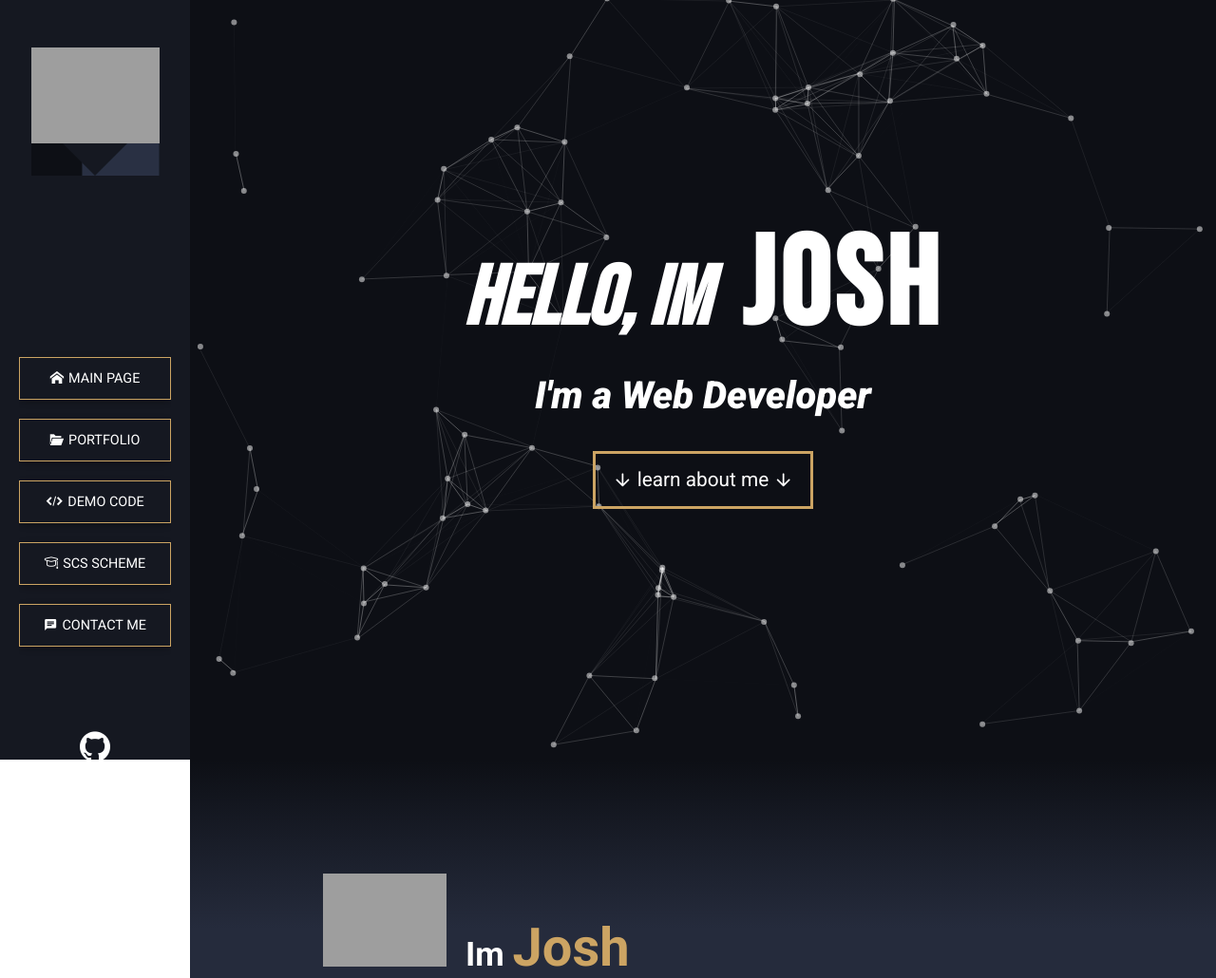
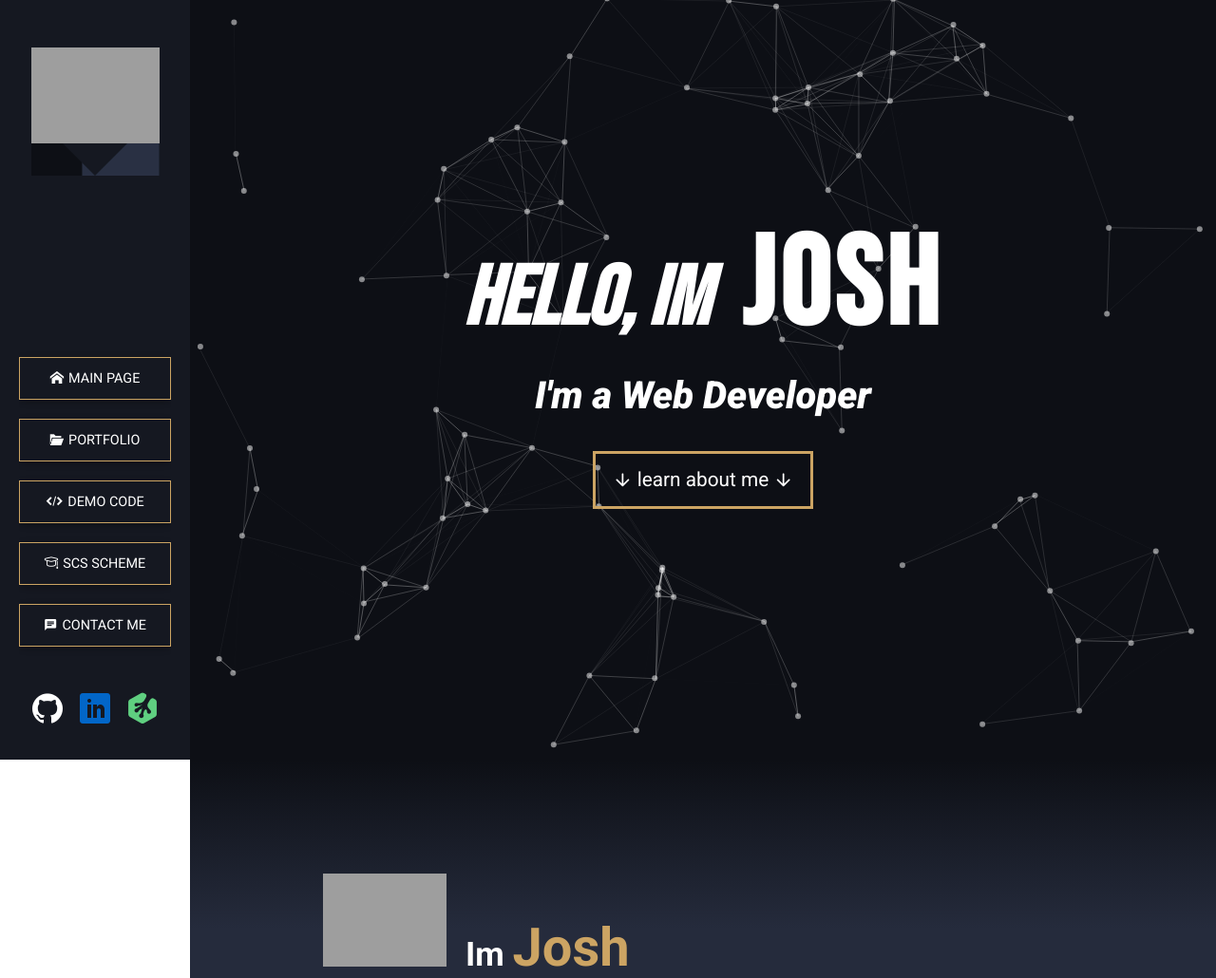
Before and after one commit to JoshR95/portfolioJR95, a PHP site: page /index.php in a window 1280 px wide. Shown: the top 1030 px of the page at 95% size. Run offline with PHP 8.4, Linux system fonts and the light colour scheme; grey boxes are pictures that could not be loaded.

Commit message:
added linked in and treehouse links

```diff
--- a/css/application.css
+++ b/css/application.css
@@ -533,12 +533,17 @@ nav {
 .nav-socials {
   text-align: center;
   padding-bottom: 10px;
-  margin-top: 50px;
+  margin-top: 10px;
 }
 .nav-socials a {
   font-size: 2rem;
   color: white;
   text-decoration: none;
+  padding: 0 5px 0 5px;
+  cursor: pointer;
+}
+.nav-socials a .icon-linkedin {
+  color: #0266c8;
 }
 
 .hamburger {
--- a/images/icomoon-main/style.css
+++ b/images/icomoon-main/style.css
@@ -1,10 +1,10 @@
 @font-face {
   font-family: 'icomoon';
-  src:  url('fonts/icomoon.eot?wg9pmj');
-  src:  url('fonts/icomoon.eot?wg9pmj#iefix') format('embedded-opentype'),
-    url('fonts/icomoon.ttf?wg9pmj') format('truetype'),
-    url('fonts/icomoon.woff?wg9pmj') format('woff'),
-    url('fonts/icomoon.svg?wg9pmj#icomoon') format('svg');
+  src:  url('fonts/icomoon.eot?b3glvv');
+  src:  url('fonts/icomoon.eot?b3glvv#iefix') format('embedded-opentype'),
+    url('fonts/icomoon.ttf?b3glvv') format('truetype'),
+    url('fonts/icomoon.woff?b3glvv') format('woff'),
+    url('fonts/icomoon.svg?b3glvv#icomoon') format('svg');
   font-weight: normal;
   font-style: normal;
   font-display: block;
@@ -139,6 +139,9 @@
 .icon-github:before {
   content: "\eab0";
 }
+.icon-linkedin:before {
+  content: "\eac9";
+}
 .icon-linkedin2:before {
   content: "\eaca";
 }
@@ -235,6 +238,10 @@
 .icon-bar-graph:before {
   content: "\e901";
 }
+.icon-treehouse:before {
+  content: "\e91e";
+  color: #5fcf80;
+}
 .icon-x:before {
   content: "\e900";
 }
--- a/includes/nav_home.php
+++ b/includes/nav_home.php
@@ -25,8 +25,14 @@
         <li><a href="../index.php#contact-me" class="svg-animated-btn"><svg><rect x="0" y="0" fill="none" width="100%" height="100%"/></svg><span class="icon-chat"></span><span>CONTACT ME</span></a></li>
       </ul>
       <div class="nav-socials">
-        <a href="https://github.com/JoshR95">
+        <a href="https://github.com/JoshR95" target="_blank">
           <span class="icon-github"></span>
+        </a>
+        <a href="https://www.linkedin.com/in/josh-rickards-1a60b8247/" target="_blank">
+          <span class="icon-linkedin"></span>
+        </a>
+        <a href="https://teamtreehouse.com/profiles/joshrickards" target="_blank">
+          <span class="icon-treehouse"></span>
         </a>
       </div>
     </div>
--- a/scss/layout/_nav.scss
+++ b/scss/layout/_nav.scss
@@ -183,11 +183,16 @@ nav{
 .nav-socials{
     text-align: center;
     padding-bottom: 10px;
-    margin-top: 50px;
+    margin-top: 10px;
     a{
         font-size: 2rem;
         color: $white;
         text-decoration: none;
+        padding: 0 5px 0 5px;
+        cursor: pointer;
+        .icon-linkedin{
+            color: #0266c8;
+        }
     }
 }
 
```
Also changed, not shown: images/icomoon-main/demo.html (+29 -1 lines), images/icomoon-main/selection.json (+1 -1 lines), images/icomoon-main/fonts/icomoon.ttf, images/icomoon-main/fonts/icomoon.woff, 3 other files.
